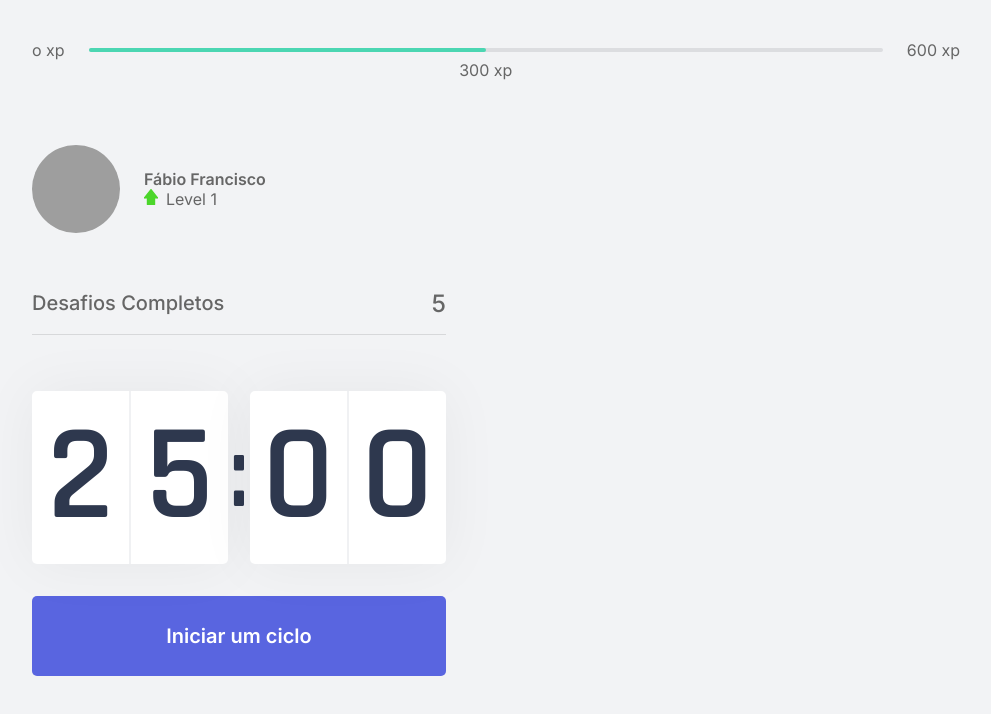
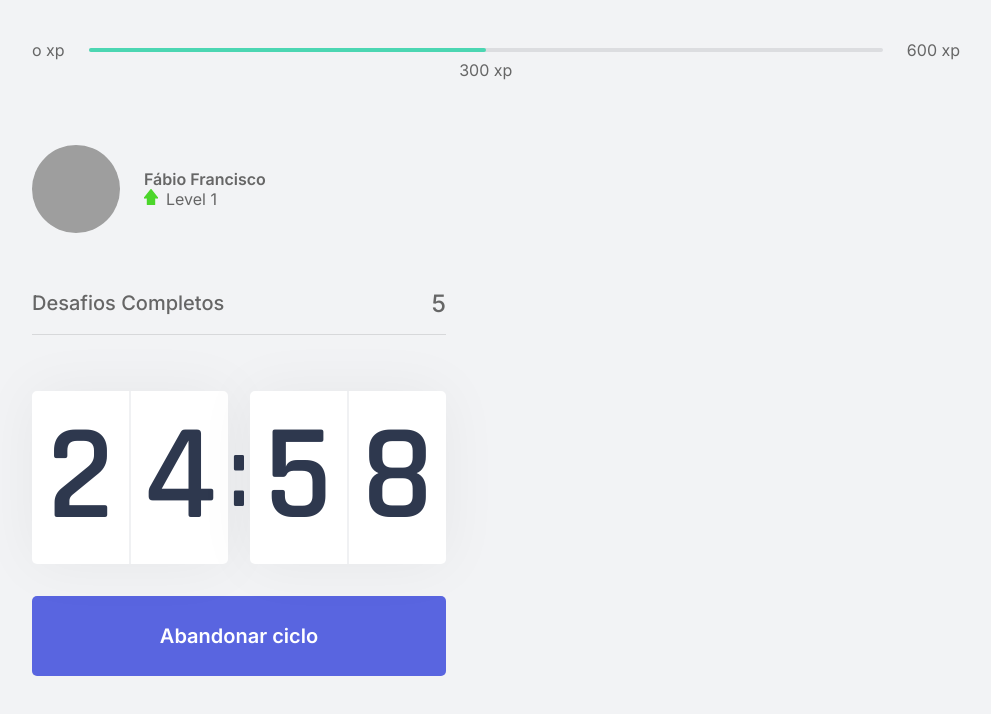
Before and after one commit to fabio04francisco/nlw04-move-it-next, a Next.js app: page / in a window 1280 px wide. Both pictures are taken after a click on the button "Iniciar um ciclo". Shown: the top 714 px of the page, without its empty margins (144-1135 px from the left). Built offline with nearby package versions, Linux system fonts and the light colour scheme; grey boxes are pictures that could not be loaded.

Commit message:
style: estilos do botão abandonar ciclo.

```diff
--- a/src/components/Countdown.tsx
+++ b/src/components/Countdown.tsx
@@ -1,23 +1,68 @@
-import styles from '../styles/components/Countdown.module.css'
+import { clear } from 'console';
+import { useEffect, useState } from 'react';
+import styles from '../styles/components/Countdown.module.css';
+
+let countdownTimeout: NodeJS.Timeout;
 
 export function Countdown() {
+  const [time, setTime] = useState(25 * 60);
+  const [isActive, setIsActive] = useState(false);
+
+  const minutes = Math.floor(time / 60);
+  const seconds = time % 60;
+
+  const [minuteLeft, minuteRight] = String(minutes).padStart(2, '0').split('');
+  const [secundLeft, secundRight] = String(seconds).padStart(2, '0').split('');
+
+  function startCountdown() {
+    setIsActive(true);
+  }
+
+  function resetCountdown(){
+    clearTimeout(countdownTimeout);
+    setIsActive(false);
+    setTime(25 * 60);
+  }
+
+  useEffect( () => {
+    if(isActive && time > 0) {
+      countdownTimeout = setTimeout(() => {
+        setTime(time - 1);
+      }, 1000)
+    }
+  }, [isActive, time])
+
   return (
     <div>
       <div className={styles.countdownContainer}>
         <div>
-          <span>2</span>
-          <span>5</span>
+          <span>{minuteLeft}</span>
+          <span>{minuteRight}</span>
         </div>
         <span>:</span>
         <div>
-          <span>0</span>
-          <span>0</span>
+          <span>{secundLeft}</span>
+          <span>{secundRight}</span>
         </div>
       </div>
 
-      <button type="button" className={styles.countdownButton}>
-        Iniciar um ciclo
-      </button>
+      {isActive ? (
+        <button
+          type="button"
+          className={`${styles.countdownButton} ${styles.countdownButtonActive}`}
+          onClick={resetCountdown}
+        >
+          Abandonar ciclo
+        </button>
+      ) : (
+        <button
+          type="button"
+          className={styles.countdownButton}
+          onClick={startCountdown}
+        >
+          Iniciar um ciclo
+        </button>
+      ) }
     </div>
   )
 }
```
